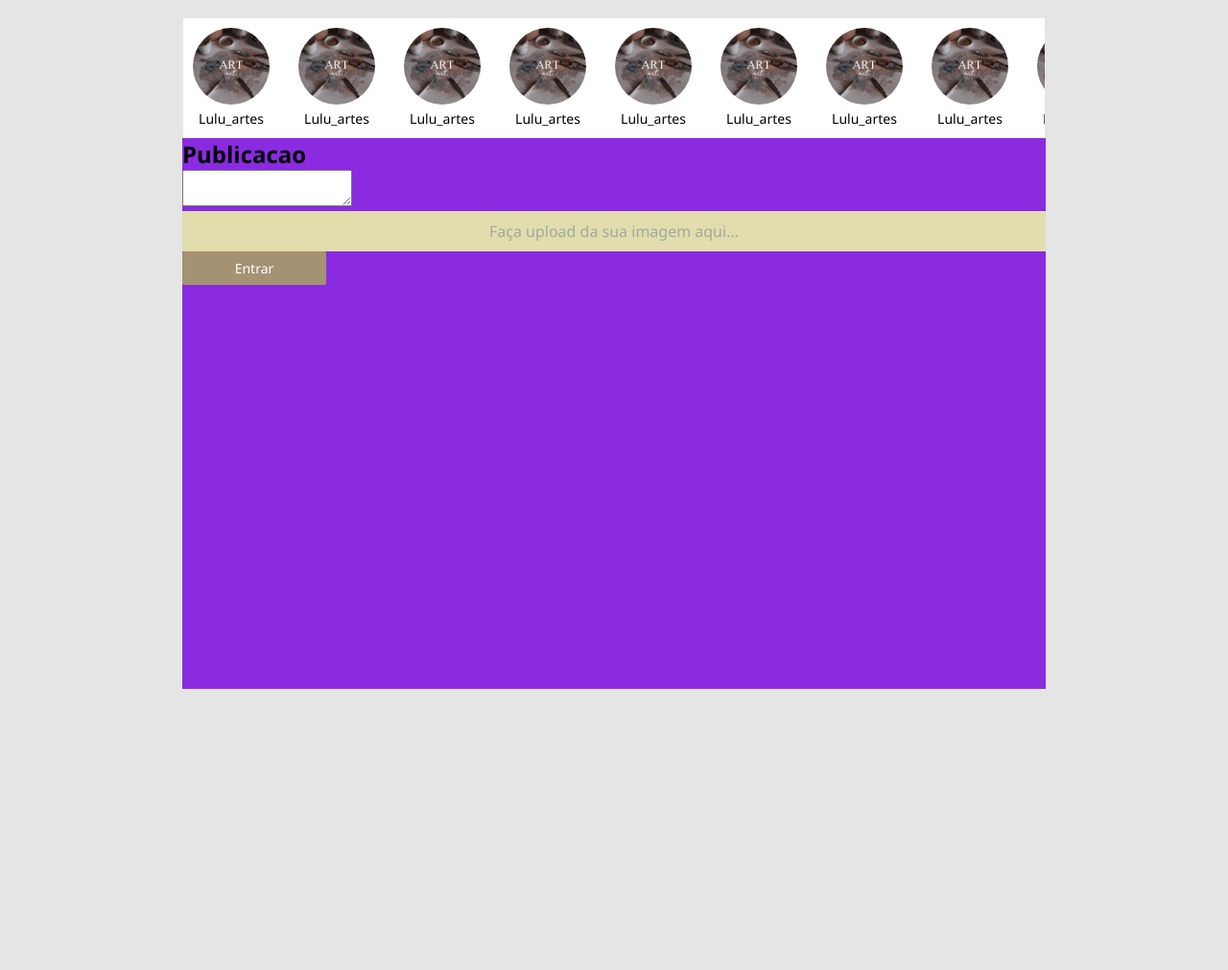
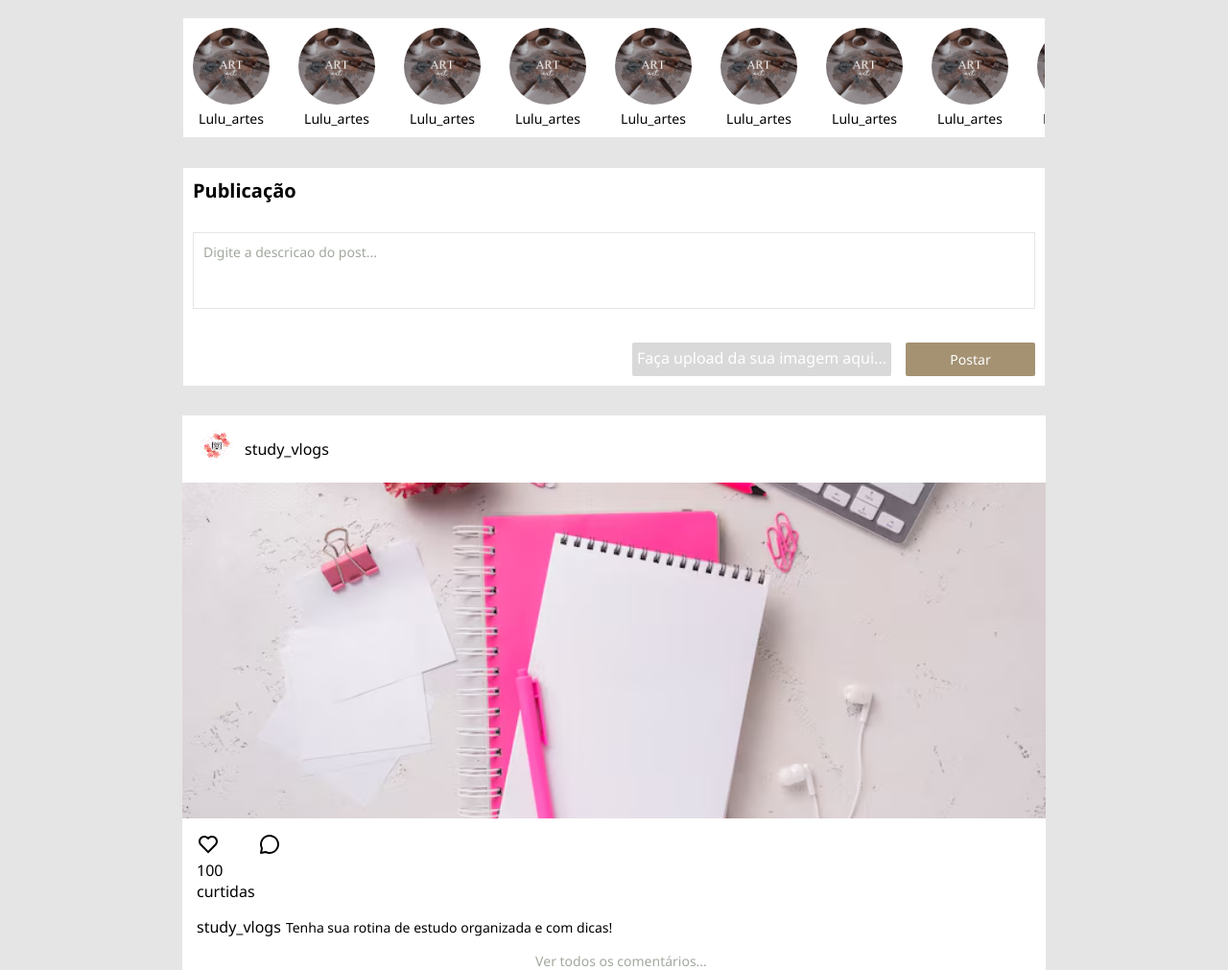
Before and after one commit to EllenNery2008/2S_DevConnect_M, a plain HTML site: page static_devconnect/pages/feed.html in a window 1280 px wide. Shown: the part 82-1093 px from the top of the page at 96% size. Before the commit the page ends 900 px from the top, so only its background shows below. Drawn offline with Linux system fonts and the light colour scheme.

Commit message:
finalizacao estilizacao tela feed

```diff
--- a/static_devconnect/pages/feed.html
+++ b/static_devconnect/pages/feed.html
@@ -43,7 +43,7 @@
                         <img src="../assets/images/icone-coracao-azul.svg" alt="">
                     </a>
                     <a href="#">
-                        <img id="foto-perfil" src="../assets/images/livro.jpg" alt="">
+                        <img class="foto-perfil" src="../assets/images/livro.jpg" alt="">
                     </a>
 
                 </div>
@@ -137,11 +137,12 @@
             </section>
 
             <!-- Inicio secao criar publicacao-->
-            <section id="criar-publi">
-                <h2>Publicacao</h2>
+            <section id="criar-publi" class="estilo-formulario">
+                <h2>Publicação</h2>
 
                 <form action="">
-                    <textarea name="" id=""></textarea> <!--Entrada de texto grandes -->
+                    <textarea name="" id="" placeholder="Digite a descricao do post..."></textarea>
+                    <!--Entrada de texto grandes -->
 
                     <footer>
                         <div>
@@ -149,19 +150,54 @@
                             <input type="file" name="" id="campo-upload">
                         </div>
 
-                        <button type="submit" class="formulario-botao-marrow">Entrar</button>
+                        <button type="submit" class="formulario-botao-marrow">Postar</button>
 
                     </footer>
-
-
-
-
                 </form>
             </section>
+
+            <!-- Iniciar secao publicacao-->
+            <section id="publicacoes">
+                <!--card publi-->
+                <article class="card-publi">
+                    <header>
+                        <a href="#">
+                            <img class="foto-perfil" src="../assets/images/livro.jpg" alt="">
+                            study_vlogs
+                        </a>
+                    </header>
+
+                    <figure>
+                        <img class="imagem-publicacao"
+                            src="../assets/images/vista-superior-dos-blocos-de-notas-na-mesa-com-buque-de-rosas_23-2148415082.avif"
+                            alt="">
+                        <figcaption>
+                            study_vlogs
+                            <p class="descricao-publicacao">Tenha sua rotina de estudo organizada e com dicas!</p>
+                        </figcaption>
+
+                        <div class="interacoes-publicacao">
+                            <button type="button">
+                                <img src="../assets/images/icone-coracao-preto.svg" alt="">
+                            </button>
+
+                            <button type="button">
+                                <img src="../assets/images/icone-comentario-preto.svg" alt="">
+                            </button>
+
+                            <span>100 curtidas</span>
+                        </div>
+
+                        <button type="button">Ver todos os comentários...</button>
+                    </figure>
+                </article>
+            </section>
+            <!--Fim secao publicacao-->
         </div>
 
     </main>
     <!-- Fim Main -->
+
 </body>
 
 </html>
--- a/static_devconnect/styles/feed.css
+++ b/static_devconnect/styles/feed.css
@@ -7,10 +7,12 @@ main {
 }
 
 .container-flex-publi {
-    background-color: blueviolet;
-    height: 700px;
+    /*height: 700px;*/
     width: 90%;
     max-width: 900px;
+    display: flex;
+    flex-direction: column;
+    gap: 30px;
 }
 
 #storys {
@@ -51,7 +53,128 @@ main {
     object-position: center;
     border-radius: 50%;
 }
+
 /* secao criar publi */
-.formulario-botao-marrow{
-    width: 150px;
+.formulario-botao-marrow {
+    width: 135px;
 }
+
+#criar-publi {
+    padding: 10px;
+}
+
+#criar-publi>h2 {
+
+    color: var(--cor-preto);
+    font-size: var(--tamanho-fonte-lg);
+    font-weight: 700;
+    margin-bottom: 30px;
+}
+
+#criar-publi>form>textarea {
+    width: 100%;
+    height: 80px;
+    padding: 10px;
+    resize: none;
+    /*desabilidade a redimensão do tamanho do elemento*/
+    border: var(--borda);
+
+    color: var(--cor-preto);
+    font-size: var(--tamanho-fonte-sm);
+}
+
+#criar-publi>form>textarea::placeholder {
+    color: var(--cor-cinza);
+}
+
+#criar-publi>form>footer {
+    margin-top: 30px;
+    display: flex;
+    justify-content: flex-end;
+    gap: 15px;
+}
+
+/* secao publicacoes */
+#publicacoes {
+    background-color: chocolate;
+    width: 100%;
+}
+
+.card-publi {
+    background-color: var(--cor-branco);
+    width: 100%;
+    /*height: 600px;*/
+}
+
+.card-publi>header {
+    padding: 15px;
+}
+
+.card-publi>header>a {
+    display: flex;
+    align-items: center;
+    column-gap: 10px;
+    text-decoration: none;
+    color: var(--cor-preto);
+    text-transform: lowercase;
+}
+
+.card-publi>figure{
+    display: flex;
+    flex-direction: column;
+}
+
+.imagem-publicacao {
+    object-fit: cover;
+    object-position: center;
+    width: 100%;
+    height: 350px;
+}
+
+.card-publi>figure>figcaption {
+    color: var(--cor-preto);
+    font-size: var(--tamanho-fonte-md);
+    font-weight: 500;
+    display: flex;
+    /* por padrao o flexbox deixa os elementos em linha */
+    align-items: center;
+    column-gap: 5px;
+    order: 2;
+    margin: 15px;
+}
+
+.descricao-publicacao {
+    font-size: var(--tamanho-fonte-sm);
+    font-weight: 400;
+}
+
+.interacoes-publicacao {
+    display: flex;
+    width: 88px;
+    flex-wrap: wrap;
+    justify-content: space-between;
+    /* gap */
+    order: 1;
+  margin-left: 15px;
+  margin-top: 15px;
+
+}
+
+.interacoes-publicacao > button{
+    background-color: transparent;
+    border: none;
+    cursor: pointer;
+}
+
+.card-publi>figure>button{
+    background-color: transparent;
+    border: none;
+
+    color: var(--cor-cinza);
+    font-size: var(--tamanho-fonte-sm);
+
+    order: 3;
+
+    margin-left: 15px;
+
+}
--- a/static_devconnect/styles/global.css
+++ b/static_devconnect/styles/global.css
@@ -16,7 +16,8 @@
     --cor-amarelo: #F9F2A7;
     --cor-branco: #FFFFFF;
     --cor-cinza-medio: #e5e5e5;
-
+    --cor-cinza-claro: #D9D9D9;
+    --cor-cinza-clarinho: #EEEEEE;
 
 
     --borda: 1px solid var(--cor-cinza-medio);
@@ -27,12 +28,16 @@
     --tamanho-fonte-sm: 14px;
 }
 
+/*Seletor Global*/
 * {
     padding: 0;
+    /*espacointerno*/
     margin: 0;
+    /*espaco externo*/
     box-sizing: border-box;
+    /*atribui espacos internos/externos e bordas no tamanho final do box*/
     font-family: "Segoe UI", sans-serif;
-
+    outline-color: var(--cor-marrow);
 }
 
 body {
@@ -78,18 +83,22 @@ h1 {
     background-color: var(--cor-branco);
     border: var(--borda);
 }
-#campo-upload{
+
+#campo-upload {
     display: none;
 }
 
-#texto-upload{
+#texto-upload {
     display: inline-block;
     width: 100%;
-    padding: 10px;
-    background-color: var(--cor-amareloclaro);
+    max-width: 300px;
+    min-height: 35px;
+    padding: 5px;
+    background-color: var(--cor-cinza-claro);
+    color: var(--cor-branco);
     text-align: center;
-
-    color: var(--cor-cinza);
+    border-radius: var(--borda-arredondada);
+    font-weight: 500;
 }
 
 /* cabecalho */
@@ -131,7 +140,7 @@ h1 {
     align-items: center;
 }
 
-#foto-perfil {
+.foto-perfil {
     width: 40px;
     height: 40px;
     object-fit: cover;
```
Also changed, not shown: static_devconnect/styles/cadastro.css (+3 -4 lines), static_devconnect/assets/images/vista-superior-dos-blocos-de-notas-na-mesa-com-buque-de-rosas_23-2148415082.avif (added).
